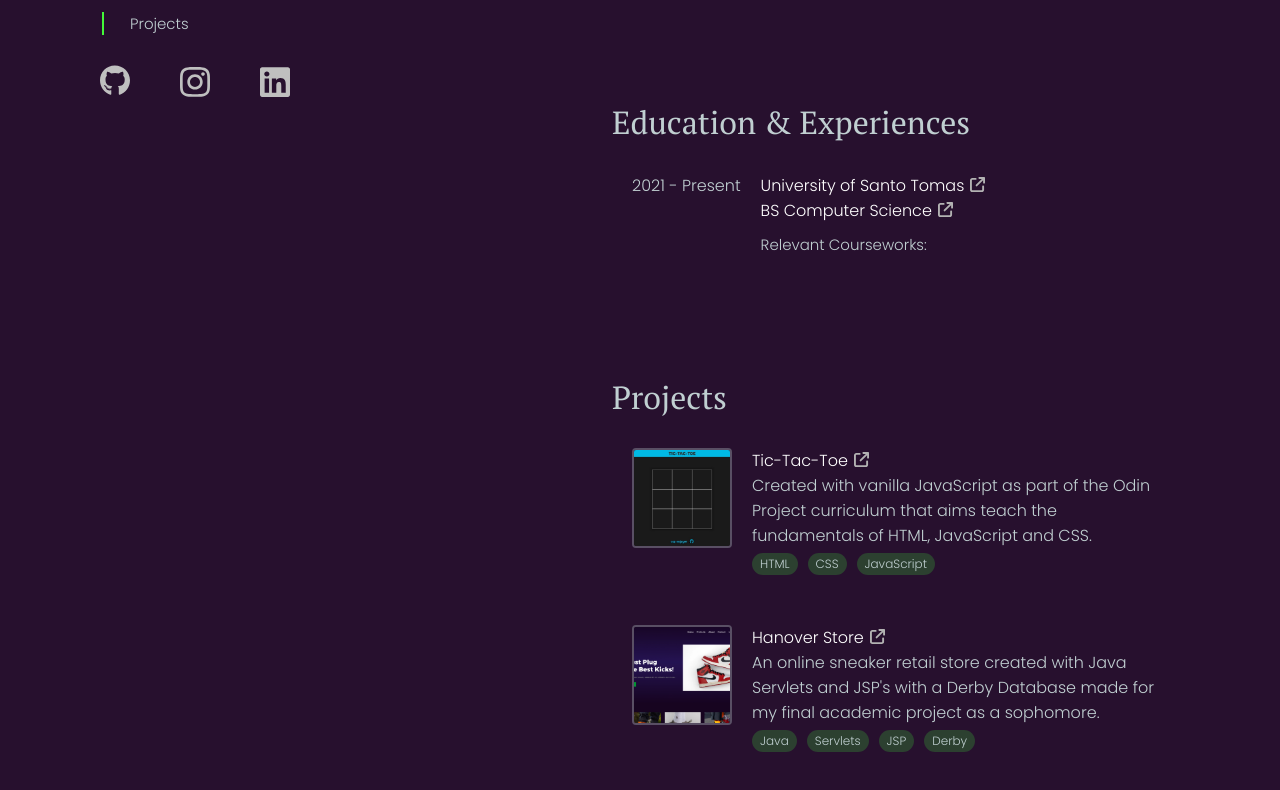
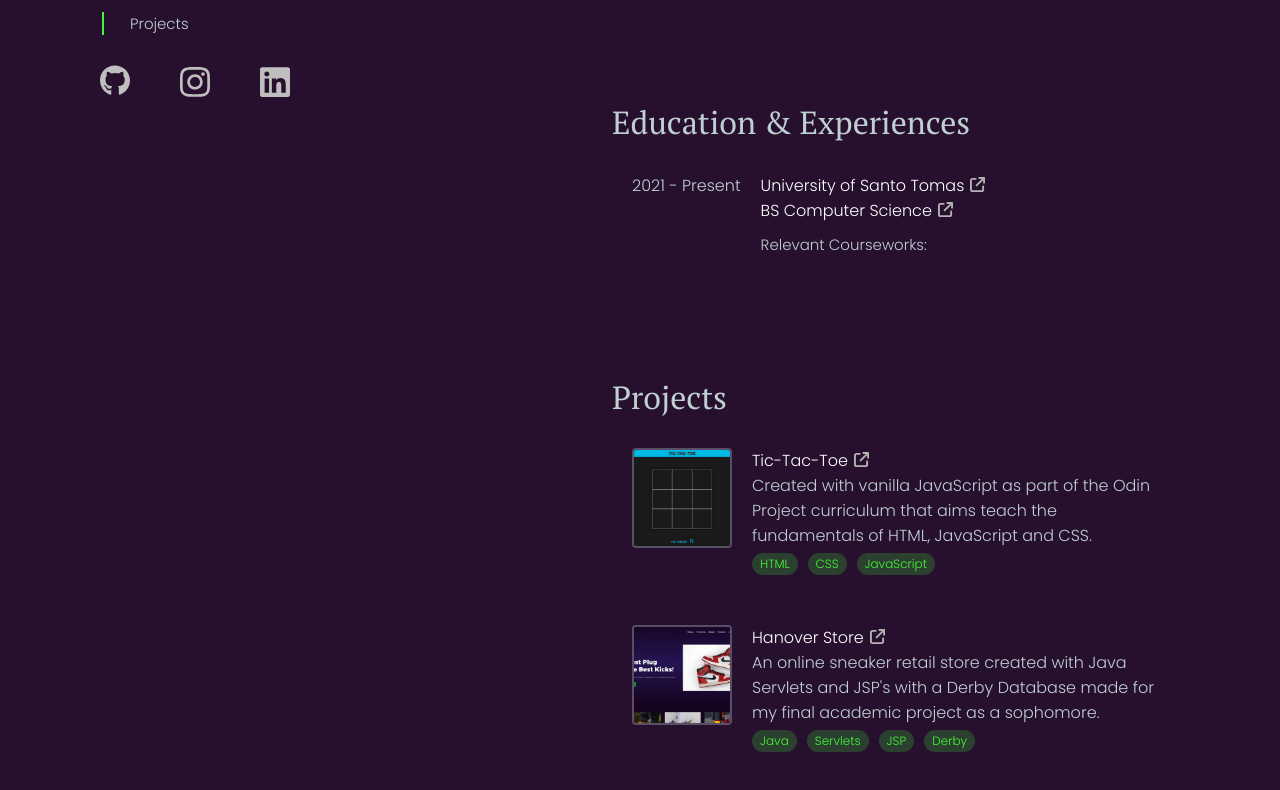
Before and after one commit to css-enjoyer/portfolio, a React (Create React App) app: page / in a window 1280 px wide. Shown: the part 374-1164 px from the top of the page. Built offline with nearby package versions, Linux system fonts and the light colour scheme.

Commit message:
Refine scroll fade in

```diff
--- a/src/App.css
+++ b/src/App.css
@@ -232,9 +232,11 @@ html body .App .infoColumn .proj-section .projCard .flairs {
 html body .App .infoColumn .proj-section .projCard .flairs div {
   font-size: 12px;
   background-color: var(--flair);
-  color: var(--green);
   padding: 2px 8px;
   border-radius: 12px;
+}
+html body .App .infoColumn .proj-section .projCard .flairs div p {
+  color: var(--green);
 }
 
 @media screen and (max-width: 767px) {
@@ -285,7 +287,7 @@ html body .App .infoColumn .proj-section .projCard .flairs div {
   0% {
     color: var(--green);
     text-shadow: 4px 0px 2px var(--green);
-    right: -10px;
+    right: -15px;
     opacity: 0%;
   }
   100% {
--- a/src/App.js
+++ b/src/App.js
@@ -37,6 +37,7 @@ export default App;
 // To Add:
 // - Relevant Course Works
 // -- Add a hover indicator
+// -- Add a link indicator
 // - Add more secondary colors (green)
 // - Make fonts uniform
 // -- For links
--- a/src/App.scss
+++ b/src/App.scss
@@ -238,7 +238,9 @@ html {
                             div {
                                 font-size: 12px;
                                 background-color: var(--flair);
-                                color: var(--green);
+                                p {
+                                    color: var(--green);
+                                }
                                 padding: 2px 8px;
                                 border-radius: 12px;
                             }
@@ -306,7 +308,7 @@ html {
     0% {
         color: var(--green);
         text-shadow: 4px 0px 2px var(--green);
-        right: -10px;
+        right: -15px;
         opacity: 0%;
     }
     100% {
```
Also changed, not shown: 1 other file (tests, documents, lock files or other folders).
